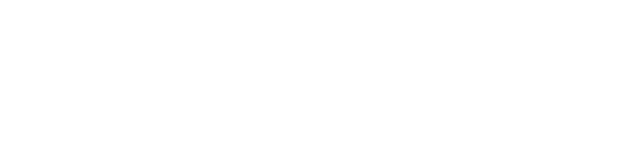
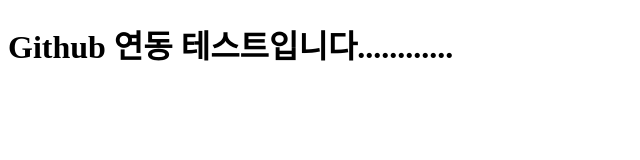
Before and after one commit to himoon123/git_final, a plain HTML site: page index.html in a window 1280 px wide. Shown: the whole page, without its empty margins (0-640 px from the left). Drawn offline with Linux system fonts and the light colour scheme.

Commit message:
sourcetree commit

```diff
--- a/index.html
+++ b/index.html
@@ -9,6 +9,6 @@
     <title>Github 연동 테스트입니다.</title>
 </head>
 <body>
-
+    <h1>Github 연동 테스트입니다............</h1>
 </body>
 </html>
```
